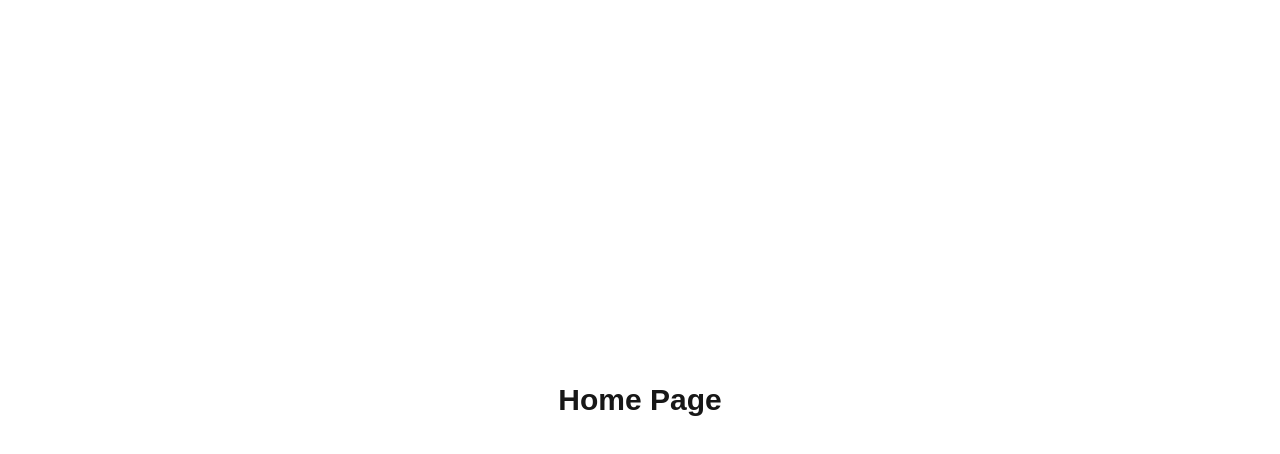
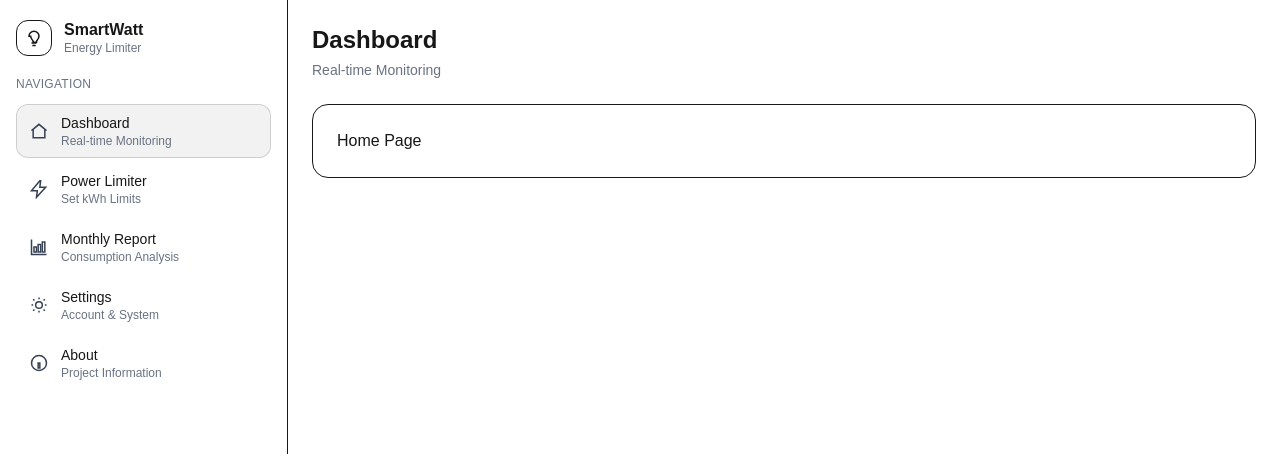
Before and after one commit to KennyNeutron/SmartWatt, a Next.js app in the folder Code/Web/smartwatt/: page /home in a window 1280 px wide. Shown: the top 454 px of the page. Built offline with nearby package versions, Linux system fonts and the light colour scheme.

Commit message:
added login to dashboard function (Web)

```diff
--- /dev/null
+++ b/Code/Web/smartwatt/app/(shell)/home/page.tsx
@@ -0,0 +1,12 @@
+export default function DashboardPage() {
+  return (
+    <section className="max-w-6xl">
+      <h1 className="text-2xl font-semibold mb-1">Dashboard</h1>
+      <p className="text-sm text-gray-500 mb-6">Real-time Monitoring</p>
+
+      <div className="rounded-2xl border p-6 bg-white/70 dark:bg-zinc-950/50">
+        Home Page
+      </div>
+    </section>
+  );
+}
--- /dev/null
+++ b/Code/Web/smartwatt/app/(shell)/layout.tsx
@@ -0,0 +1,21 @@
+import type { Metadata } from "next";
+import Sidebar from "@/components/SideBar";
+
+export const metadata: Metadata = {
+  title: "SmartWatt • Dashboard",
+};
+
+export default function ShellLayout({
+  children,
+}: {
+  children: React.ReactNode;
+}) {
+  return (
+    <div className="min-h-dvh bg-background text-foreground">
+      <div className="grid grid-cols-[18rem_1fr]">
+        <Sidebar />
+        <main className="min-h-dvh p-6">{children}</main>
+      </div>
+    </div>
+  );
+}
--- a/Code/Web/smartwatt/app/home/page.tsx
+++ /dev/null
@@ -1,7 +0,0 @@
-export default function HomePage() {
-  return (
-    <main className="min-h-dvh grid place-items-center bg-background text-foreground">
-      <h1 className="text-3xl font-semibold">Home Page</h1>
-    </main>
-  );
-}
--- a/Code/Web/smartwatt/app/login/page.tsx
+++ b/Code/Web/smartwatt/app/login/page.tsx
@@ -1,5 +1,5 @@
 import type { Metadata } from "next";
-import LoginForm from "../../components/LoginForm";
+import LoginForm from "@/components/LoginForm";
 
 export const metadata: Metadata = {
   title: "Login • SmartWatt",
--- a/Code/Web/smartwatt/app/page.tsx
+++ b/Code/Web/smartwatt/app/page.tsx
@@ -1,6 +1,5 @@
 import { redirect } from "next/navigation";
 
 export default function RootRedirect() {
-  // Always land on /login for now (before auth is wired up).
   redirect("/login");
 }
--- a/Code/Web/smartwatt/components/LoginForm.tsx
+++ b/Code/Web/smartwatt/components/LoginForm.tsx
@@ -22,9 +22,8 @@ export default function LoginForm() {
 
     try {
       setIsSubmitting(true);
-      // Simulate a short delay before navigation
-      await new Promise((res) => setTimeout(res, 500));
-      router.push("/home"); // Redirect to Home Page
+      await new Promise((res) => setTimeout(res, 400));
+      router.push("/home");
     } catch {
       setError("Something went wrong. Please try again.");
     } finally {
--- /dev/null
+++ b/Code/Web/smartwatt/components/SideBar.tsx
@@ -0,0 +1,183 @@
+"use client";
+
+import Link from "next/link";
+import { usePathname } from "next/navigation";
+import { useMemo } from "react";
+
+type Item = {
+  href: string;
+  title: string;
+  subtitle: string;
+  icon: React.ReactNode;
+};
+
+function IconHome() {
+  return (
+    <svg
+      viewBox="0 0 24 24"
+      className="size-5"
+      fill="none"
+      stroke="currentColor"
+      strokeWidth="1.8"
+    >
+      <path d="M3 11.5L12 4l9 7.5" />
+      <path d="M5 10.5V20h14v-9.5" />
+    </svg>
+  );
+}
+
+function IconBolt() {
+  return (
+    <svg
+      viewBox="0 0 24 24"
+      className="size-5"
+      fill="none"
+      stroke="currentColor"
+      strokeWidth="1.8"
+    >
+      <path d="M13 2L3 14h7l-1 8 11-12h-7l1-8z" />
+    </svg>
+  );
+}
+
+function IconChart() {
+  return (
+    <svg
+      viewBox="0 0 24 24"
+      className="size-5"
+      fill="none"
+      stroke="currentColor"
+      strokeWidth="1.8"
+    >
+      <path d="M3 3v18h18" />
+      <rect x="6" y="12" width="3" height="6" />
+      <rect x="11" y="9" width="3" height="9" />
+      <rect x="16" y="6" width="3" height="12" />
+    </svg>
+  );
+}
+
+function IconSettings() {
+  return (
+    <svg
+      viewBox="0 0 24 24"
+      className="size-5"
+      fill="none"
+      stroke="currentColor"
+      strokeWidth="1.8"
+    >
+      <path d="M12 8a4 4 0 1 1 0 8 4 4 0 0 1 0-8z" />
+      <path d="M3 12h2M19 12h2M12 3v2M12 19v2M5 5l1.5 1.5M17.5 17.5 19 19M19 5l-1.5 1.5M5 19l1.5-1.5" />
+    </svg>
+  );
+}
+
+function IconInfo() {
+  return (
+    <svg
+      viewBox="0 0 24 24"
+      className="size-5"
+      fill="none"
+      stroke="currentColor"
+      strokeWidth="1.8"
+    >
+      <circle cx="12" cy="12" r="9" />
+      <path d="M12 8h.01M11 12h2v6h-2z" />
+    </svg>
+  );
+}
+
+export default function Sidebar() {
+  const pathname = usePathname();
+
+  const items: Item[] = useMemo(
+    () => [
+      {
+        href: "/home",
+        title: "Dashboard",
+        subtitle: "Real-time Monitoring",
+        icon: <IconHome />,
+      },
+      {
+        href: "/power-limiter",
+        title: "Power Limiter",
+        subtitle: "Set kWh Limits",
+        icon: <IconBolt />,
+      },
+      {
+        href: "/monthly-report",
+        title: "Monthly Report",
+        subtitle: "Consumption Analysis",
+        icon: <IconChart />,
+      },
+      {
+        href: "/settings",
+        title: "Settings",
+        subtitle: "Account & System",
+        icon: <IconSettings />,
+      },
+      {
+        href: "/about",
+        title: "About",
+        subtitle: "Project Information",
+        icon: <IconInfo />,
+      },
+    ],
+    []
+  );
+
+  return (
+    <aside className="h-dvh w-72 border-r bg-white/80 dark:bg-zinc-950/70 backdrop-blur sticky top-0">
+      <div className="px-4 py-5 flex items-center gap-3">
+        <div className="size-9 rounded-xl grid place-items-center border">
+          <svg
+            viewBox="0 0 24 24"
+            className="size-5"
+            fill="none"
+            stroke="currentColor"
+            strokeWidth="1.8"
+          >
+            <path d="M9 18h6M10 21h4M6 10a6 6 0 1 1 12 0c0 2.5-1.5 3.5-2.5 5-.5.8-.5 1-.5 2h-4c0-1 0-1.2-.5-2-1-1.5-2.5-2.5-2.5-5z" />
+          </svg>
+        </div>
+        <div className="leading-tight">
+          <div className="font-semibold">SmartWatt</div>
+          <div className="text-xs text-gray-500">Energy Limiter</div>
+        </div>
+      </div>
+
+      <div className="px-4">
+        <div className="text-xs uppercase tracking-wide text-gray-500 mb-3">
+          Navigation
+        </div>
+        <nav className="space-y-1">
+          {items.map((it) => {
+            const active = pathname === it.href;
+            return (
+              <Link
+                key={it.href}
+                href={it.href}
+                className={[
+                  "group block rounded-xl border px-3 py-2",
+                  active
+                    ? "border-black/15 bg-black/5 dark:bg-white/5"
+                    : "border-transparent hover:bg-black/5 dark:hover:bg-white/5",
+                ].join(" ")}
+              >
+                <div className="flex items-center gap-3">
+                  <span className="text-gray-700 dark:text-gray-200">
+                    {it.icon}
+                  </span>
+                  <div className="flex-1">
+                    <div className="text-sm font-medium">{it.title}</div>
+                    <div className="text-xs text-gray-500">{it.subtitle}</div>
+                  </div>
+                </div>
+              </Link>
+            );
+          })}
+        </nav>
+      </div>
+    </aside>
+  );
+}
```
Also changed, not shown: 1 other file (tests, documents, lock files or other folders).
